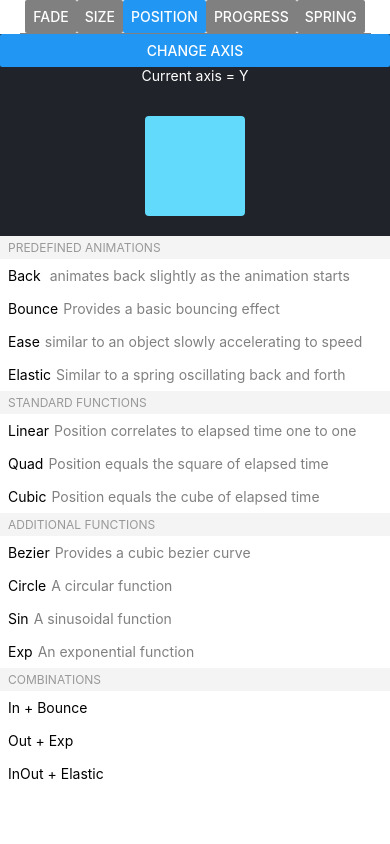
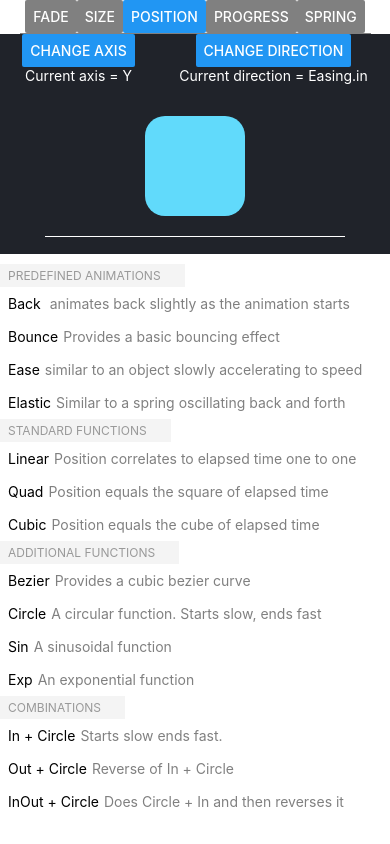
Before and after one commit to ko9x/animiationDemo, a React Native app: screen / in a window 390 px wide. Both pictures are taken after a click on the button "POSITION". Built offline with nearby package versions, Linux system fonts and the light colour scheme.

Commit message:
Added a button to switch the easing between in and out

```diff
--- a/screens/PositionScreen.js
+++ b/screens/PositionScreen.js
@@ -13,13 +13,14 @@ import {
 export default function EasingScreen() {
   let positionAnim = new Animated.Value(0);
   const [isVertical, setIsVertical] = useState(true);
+  const [isReversed, setIsReversed] = useState(false);
 
   const animate = (easing, duration) => {
     positionAnim.setValue(0);
     Animated.timing(positionAnim, {
       toValue: isVertical ? 20 : 200,
       duration,
-      easing,
+      easing: isReversed ? Easing.out(easing) : Easing.in(easing),
       useNativeDriver: false,
     }).start();
   };
@@ -41,13 +42,27 @@ export default function EasingScreen() {
     setIsVertical(prevState => !prevState);
   }
 
+  function changeDirection() {
+    setIsReversed(prevState => !prevState);
+  }
+
   return (
     <View style={styles.container}>
-      <Button onPress={() => changeAxis()} title="Change axis"></Button>
-      <View style={{alignSelf: 'center'}}>
-        <Text style={{color: 'white'}}>
-          Current axis = {isVertical ? 'Y' : 'X'}
-        </Text>
+      <View style={{flexDirection: 'row', justifyContent: 'space-around'}}>
+        <View style={{alignItems: 'center'}}>
+          <Button onPress={() => changeAxis()} title="Change axis"></Button>
+          <Text style={{color: 'white'}}>
+            Current axis = {isVertical ? 'Y' : 'X'}
+          </Text>
+        </View>
+        <View style={{alignItems: 'center'}}>
+          <Button
+            onPress={() => changeDirection()}
+            title="Change direction"></Button>
+          <Text style={{color: 'white'}}>
+            Current direction = {isReversed ? 'Easing.out' : 'Easing.in'}
+          </Text>
+        </View>
       </View>
       <View
         style={[
@@ -55,6 +70,7 @@ export default function EasingScreen() {
           {alignItems: isVertical ? 'center' : null},
         ]}>
         <Animated.View style={[styles.box, animatedStyles]} />
+        {isVertical && <View style={{width: 300, borderBottomWidth: 0.2, borderBottomColor: 'white', marginTop: 20}}></View>}
       </View>
       <SectionList
         style={styles.list}
@@ -72,8 +88,17 @@ export default function EasingScreen() {
             </View>
           </TouchableOpacity>
         )}
-        renderSectionHeader={({section: {title}}) => (
-          <Text style={styles.listHeader}>{title}</Text>
+        renderSectionHeader={({section: {title, subTitle}}) => (
+          <View style={{flexDirection: 'row'}}>
+            <Text style={styles.listHeader}>{title}</Text>
+            <Text
+              style={[
+                styles.listHeader,
+                {textTransform: 'lowercase', color: 'black'},
+              ]}>
+              {subTitle}
+            </Text>
+          </View>
         )}
       />
     </View>
@@ -83,12 +108,13 @@ export default function EasingScreen() {
 const SECTIONS = [
   {
     title: 'Predefined animations',
+    subTitle: '',
     data: [
       {
         title: 'Back ',
         subTitle: 'animates back slightly as the animation starts',
         easing: Easing.back(10),
-        duration: 500,
+        duration: 1500,
       },
       {
         title: 'Bounce',
@@ -111,6 +137,7 @@ const SECTIONS = [
   },
   {
     title: 'Standard functions',
+    subTitle: '',
     data: [
       {
         title: 'Linear',
@@ -131,6 +158,7 @@ const SECTIONS = [
   },
   {
     title: 'Additional functions',
+    subTitle: '',
     data: [
       {
         title: 'Bezier',
@@ -138,7 +166,12 @@ const SECTIONS = [
         easing: Easing.bezier(0, 5, 1, -1),
         duration: 2000,
       },
-      {title: 'Circle', subTitle: 'A circular function', easing: Easing.circle},
+      {
+        title: 'Circle',
+        subTitle: 'A circular function. Starts slow, ends fast',
+        easing: Easing.circle,
+        duration: 2000,
+      },
       {title: 'Sin', subTitle: 'A sinusoidal function', easing: Easing.sin},
       {title: 'Exp', subTitle: 'An exponential function', easing: Easing.exp},
     ],
@@ -147,20 +180,21 @@ const SECTIONS = [
     title: 'Combinations',
     data: [
       {
-        title: 'In + Bounce',
-        subTitle: '',
-        easing: Easing.in(Easing.bounce),
+        title: 'In + Circle',
+        subTitle: 'Starts slow ends fast.',
+        easing: Easing.in(Easing.circle),
         duration: 2000,
       },
       {
-        title: 'Out + Exp',
-        subTitle: '',
-        easing: Easing.out(Easing.exp),
+        title: 'Out + Circle',
+        subTitle: 'Reverse of In + Circle',
+        easing: Easing.out(Easing.circle),
+        duration: 2000,
       },
       {
-        title: 'InOut + Elastic',
-        subTitle: '',
-        easing: Easing.inOut(Easing.elastic(1)),
+        title: 'InOut + Circle',
+        subTitle: 'Does Circle + In and then reverses it',
+        easing: Easing.inOut(Easing.circle),
         duration: 2000,
       },
     ],
@@ -178,7 +212,9 @@ const styles = StyleSheet.create({
     color: '#61dafb',
   },
   boxContainer: {
-    height: 152,
+    height: 180,
+    borderBottomColor: 'white',
+    borderBottomWidth: 10
   },
   box: {
     marginTop: 32,
@@ -186,6 +222,7 @@ const styles = StyleSheet.create({
     backgroundColor: '#61dafb',
     height: 100,
     width: 100,
+    borderRadius: 20
   },
   list: {
     backgroundColor: '#fff',
```
